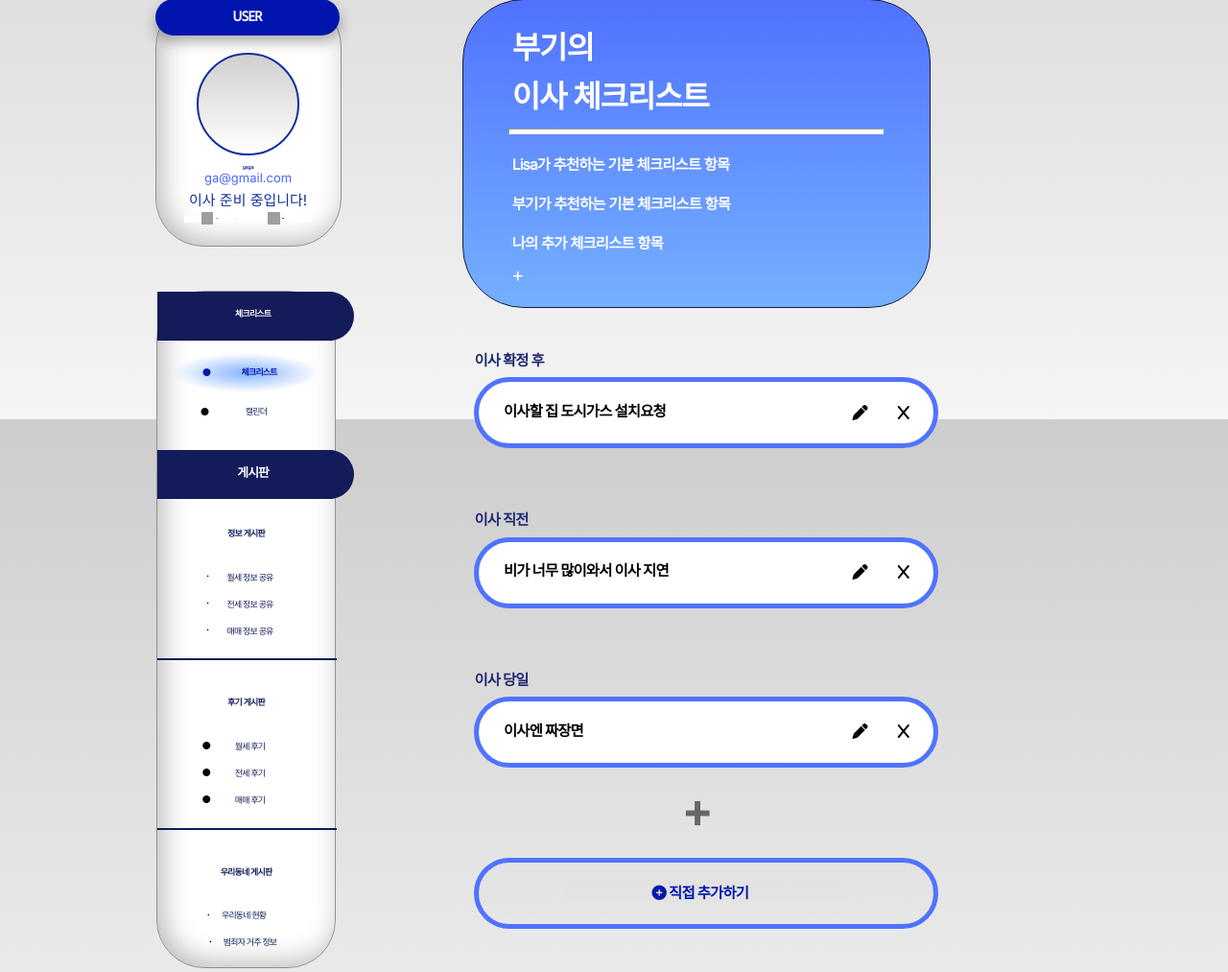
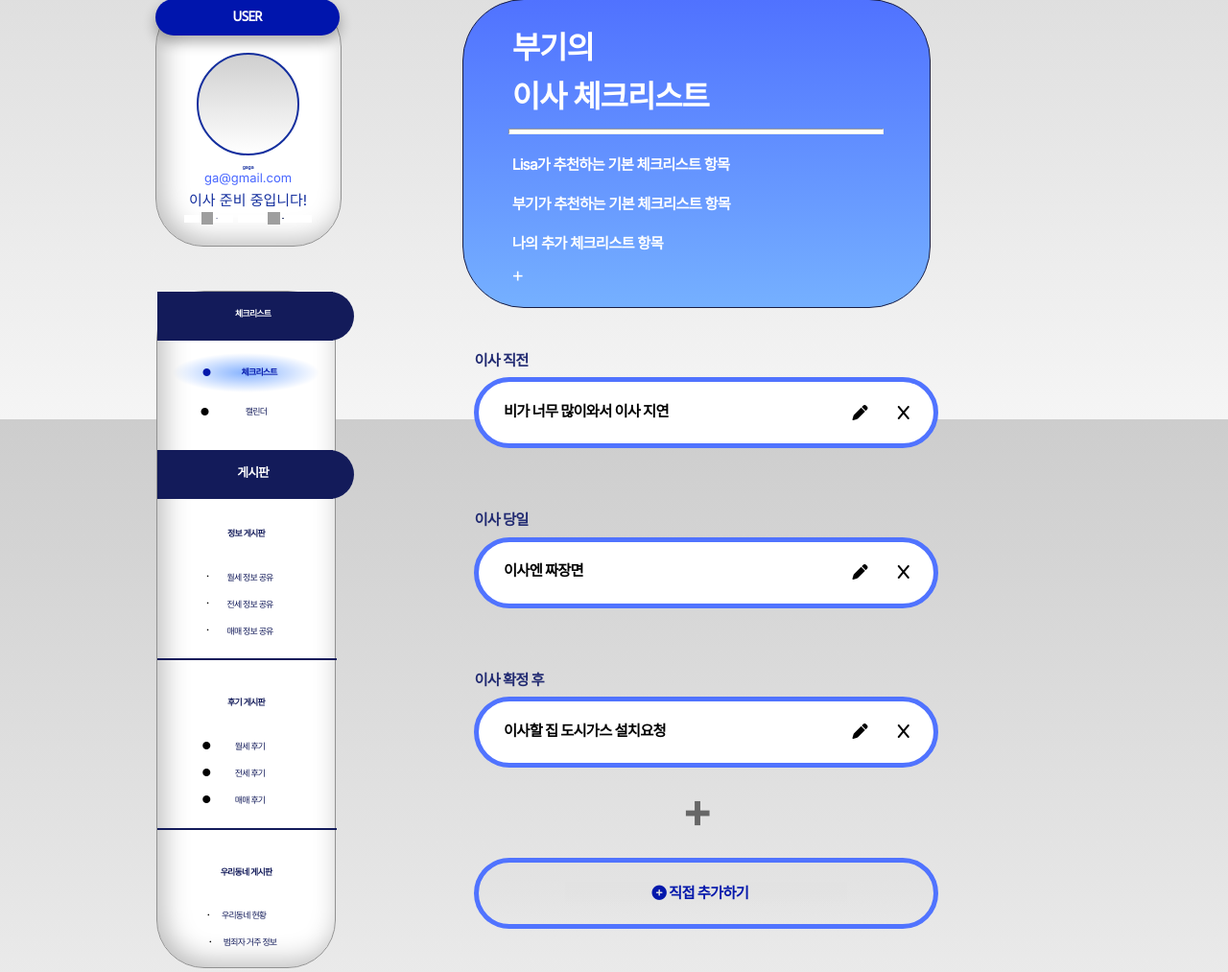
Before and after one commit to LISA-MATE/Backend, a Django app: page /checklist/ in a window 1280 px wide. Shown: the part 363-1376 px from the top of the page at 96% size. Run offline with Django 4.2, Linux system fonts and the light colour scheme; a user stored in the database is signed in; data comes from the database, SQL or seed files in the repository; some libraries are stand-ins or nearby versions; grey boxes are pictures that could not be loaded.

Commit message:
checklist수정
checklist위치 수정

```diff
--- a/templates/checklist/checklist.html
+++ b/templates/checklist/checklist.html
@@ -24,9 +24,30 @@
 </div>
 
 <div class="checkbox" style="margin-left:10%;">
-    <p class="check_text1">이사 확정 후</p>
-        <div class="first_checkbox">
-            <p class="first_checkbox_text">이사할 집 도시가스 설치요청</p>
+
+        <p class="check_text1">이사 직전</p>
+        {% for schedule in schedules %}
+            {% if schedule.duration == 'before' %}
+                <div class="first_checkbox">
+                    <p class="first_checkbox_text">{{schedule.content}}</p>
+                    <button class="editBtn2" onclick="editModal('{{ schedule.content }}', '{{ schedule.date.year }}', '{{ schedule.date.month }}', '{{ schedule.date.day }}', '{{ schedule.duration }}', '{{ schedule.id }}')"><i class="fa-solid fa-pen"></i></button>
+                    <button class="removeBtn2" onclick="confirmDelete({{ schedule.id }})"><i class="fa-solid fa-x"></i></button>
+                </div>
+            {%endif%}
+        {% endfor %}
+        <p class="check_text2">이사 당일</p>
+        {% for schedule in schedules %}
+            {% if schedule.duration == 'doing' %}
+                <div class="second_checkbox">
+                    <p class="second_checkbox_text">{{schedule.content}}</p>
+                    <button class="editBtn3" onclick="editModal('{{ schedule.content }}', '{{ schedule.date.year }}', '{{ schedule.date.month }}', '{{ schedule.date.day }}', '{{ schedule.duration }}', '{{ schedule.id }}')"><i class="fa-solid fa-pen"></i></button>
+                    <button class="removeBtn3" onclick="confirmDelete({{ schedule.id }})"><i class="fa-solid fa-x"></i></button>
+                </div>
+            {%endif%}
+        {% endfor %}
+        <p class="check_text3">이사 확정 후</p>
+        <div class="third_checkbox">
+            <p class="third_checkbox_text">이사할 집 도시가스 설치요청</p>
             <button class="editBtn"><i class="fa-solid fa-pen"></i></button>
             <button class="removeBtn"><i class="fa-solid fa-x"></i></button>
         </div>
@@ -36,26 +57,6 @@
                     <p class="first_checkbox_text">{{schedule.content}}</p>
                     <button class="editBtn" onclick="editModal('{{ schedule.content }}', '{{ schedule.date.year }}', '{{ schedule.date.month }}', '{{ schedule.date.day }}', '{{ schedule.duration }}', '{{ schedule.id }}')"><i class="fa-solid fa-pen"></i></button>
                     <button class="removeBtn" onclick="confirmDelete({{ schedule.id }})"><i class="fa-solid fa-x"></i></button>
-                </div>
-            {%endif%}
-        {% endfor %}
-        <p class="check_text2">이사 직전</p>
-        {% for schedule in schedules %}
-            {% if schedule.duration == 'before' %}
-                <div class="second_checkbox">
-                    <p class="second_checkbox_text">{{schedule.content}}</p>
-                    <button class="editBtn2" onclick="editModal('{{ schedule.content }}', '{{ schedule.date.year }}', '{{ schedule.date.month }}', '{{ schedule.date.day }}', '{{ schedule.duration }}', '{{ schedule.id }}')"><i class="fa-solid fa-pen"></i></button>
-                    <button class="removeBtn2" onclick="confirmDelete({{ schedule.id }})"><i class="fa-solid fa-x"></i></button>
-                </div>
-            {%endif%}
-        {% endfor %}
-        <p class="check_text3">이사 당일</p>
-        {% for schedule in schedules %}
-            {% if schedule.duration == 'doing' %}
-                <div class="third_checkbox">
-                    <p class="third_checkbox_text">{{schedule.content}}</p>
-                    <button class="editBtn3" onclick="editModal('{{ schedule.content }}', '{{ schedule.date.year }}', '{{ schedule.date.month }}', '{{ schedule.date.day }}', '{{ schedule.duration }}', '{{ schedule.id }}')"><i class="fa-solid fa-pen"></i></button>
-                    <button class="removeBtn3" onclick="confirmDelete({{ schedule.id }})"><i class="fa-solid fa-x"></i></button>
                 </div>
             {%endif%}
         {% endfor %}
```
